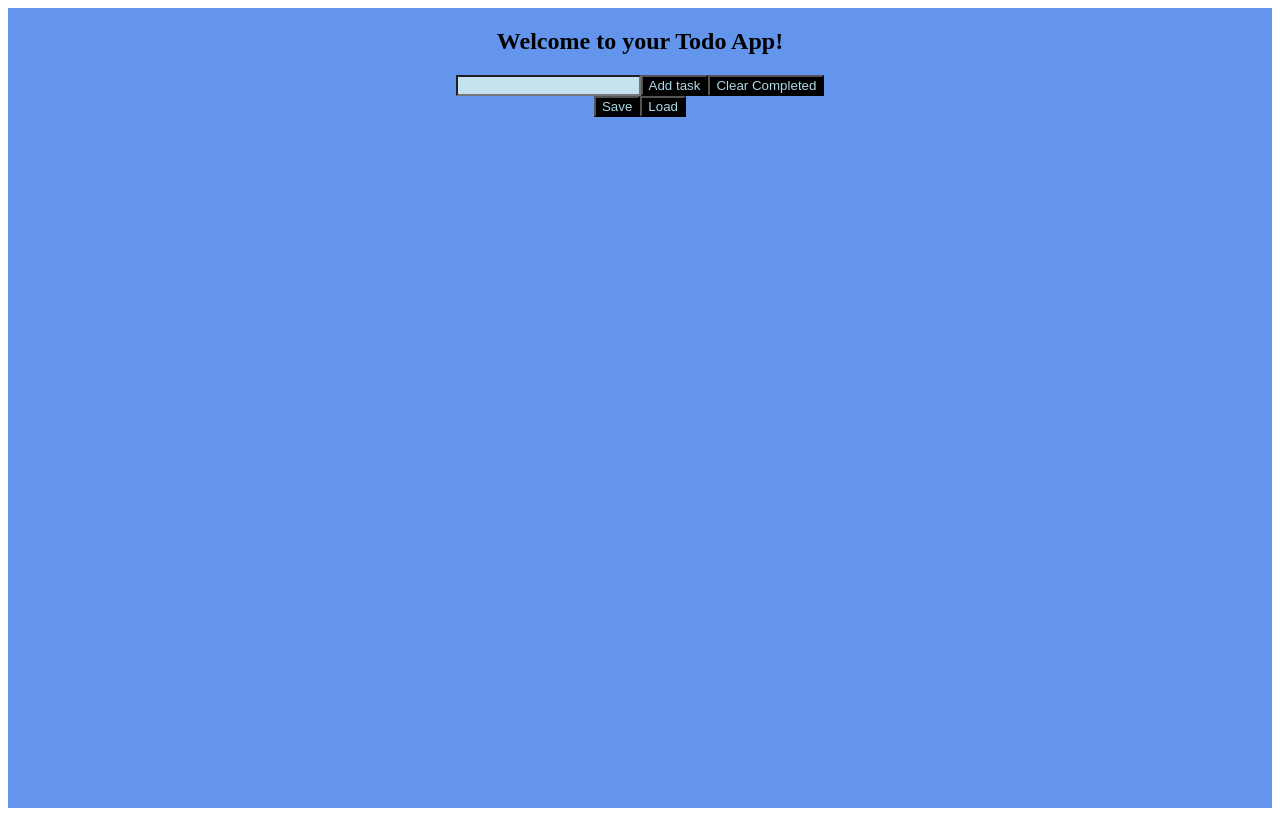
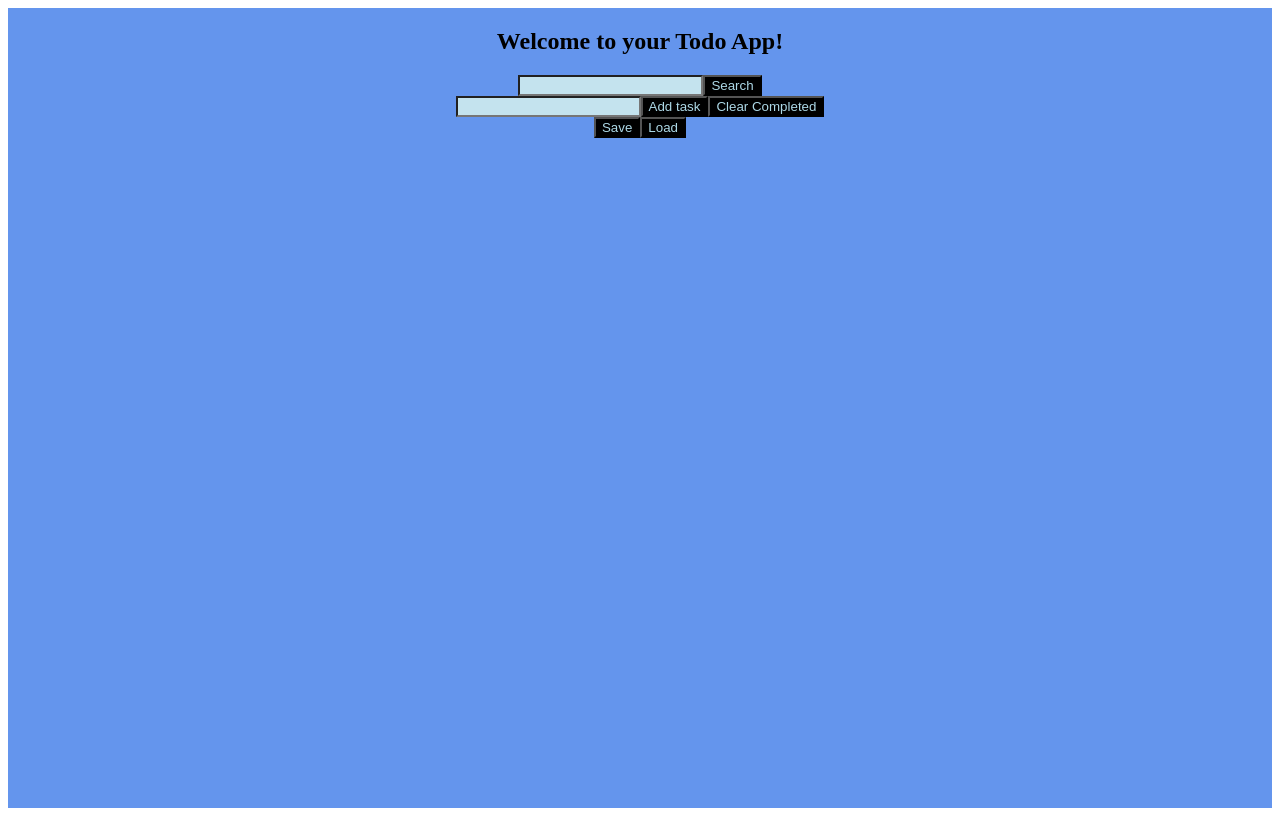
Before and after one commit to bloominstituteoftechnology/web-module-project-class-components, a React (Create React App) app: page / in a window 1280 px wide. Built offline with nearby package versions, Linux system fonts and the light colour scheme; the HTML template or start-up script is replaced by a standard one.

Commit message:
Added search bar

```diff
--- a/src/App.js
+++ b/src/App.js
@@ -8,7 +8,9 @@ class App extends React.Component {
   constructor(){
     super()
     this.state = {
-      todo: []
+      todo: [],
+      searchValue: '',
+      display: []
     }
   }
 
@@ -24,14 +26,16 @@ class App extends React.Component {
       todo: [
         ...this.state.todo,
         newTask
-      ]
+      ],
+      display: this.state.todo
     })
   }
 
   handleClearComplete = () => {
     this.setState({
       ...this.state,
-      todo: this.state.todo.filter(task => task.completed === false)
+      todo: this.state.todo.filter(task => task.completed === false),
+      display: this.state.todo
     })
   }
 
@@ -47,7 +51,8 @@ class App extends React.Component {
         }else{
           return task
         }
-      })
+      }),
+      display: this.state.todo
     })
   }
 
@@ -62,11 +67,32 @@ class App extends React.Component {
     })
   }
 
+  handleSearch = (value) => {
+    if (value === ''){
+        this.setState({
+            ...this.state,
+            display: this.state.todo
+        })
+    }else{
+        this.setState({
+            ...this.state,
+            display: this.state.todo.filter(item => item.task.includes(value))
+        })
+    }
+}
+
+handleChange = (value) => {
+    this.setState({
+        ...this.state,
+        searchValue: value
+    })
+}
+
   render() {
     return (
       <div className='app'>
         <h2>Welcome to your Todo App!</h2>
-        <TodoList todo={this.state.todo} handleComplete={this.handleComplete} />
+        <TodoList display={this.state.display} handleComplete={this.handleComplete} handleSearch={this.handleSearch} handleChange={this.handleChange} searchValue={this.state.searchValue} />
         <TodoForm handleAddTask={this.handleAddTask} handleClearComplete={this.handleClearComplete} />
         <div className='save'>
           <button onClick={this.handleSave}>Save</button>
--- /dev/null
+++ b/src/components/SearchBar.js
@@ -0,0 +1,26 @@
+import React, { Component } from 'react';
+
+class SearchBar extends Component {
+
+    change = (e) => {
+        this.props.handleChange(e.target.value)
+    }
+
+    search = (e) => {
+        e.preventDefault();
+        this.props.handleSearch(this.props.searchValue)
+    }
+
+    render (){
+        return(
+            <div classname='searchbar'>
+                <form>
+                    <input onChange={this.change} name='search' value={this.props.searchValue} />
+                    <button onClick={this.search}>Search</button>
+                </form>
+            </div>
+        )
+    }
+}
+
+export default SearchBar
--- a/src/components/TodoList.js
+++ b/src/components/TodoList.js
@@ -1,11 +1,16 @@
 import React, { Component } from 'react'
 import Todo from './Todo'
+import SearchBar from './SearchBar'
 
 class TodoList extends Component {
+
     render(){
         return (
-            <div className='list'>
-                {this.props.todo.map(task => <Todo task={task} key={task.id} handleComplete={this.props.handleComplete} />)}
+            <div>
+                <SearchBar handleSearch={this.props.handleSearch} handleChange={this.props.handleChange} searchValue={this.props.searchValue} />
+                <div className='list'>
+                    {this.props.display.map(task => <Todo task={task} key={task.id} handleComplete={this.props.handleComplete} />)}
+                </div>
             </div>
         )
     }
```
